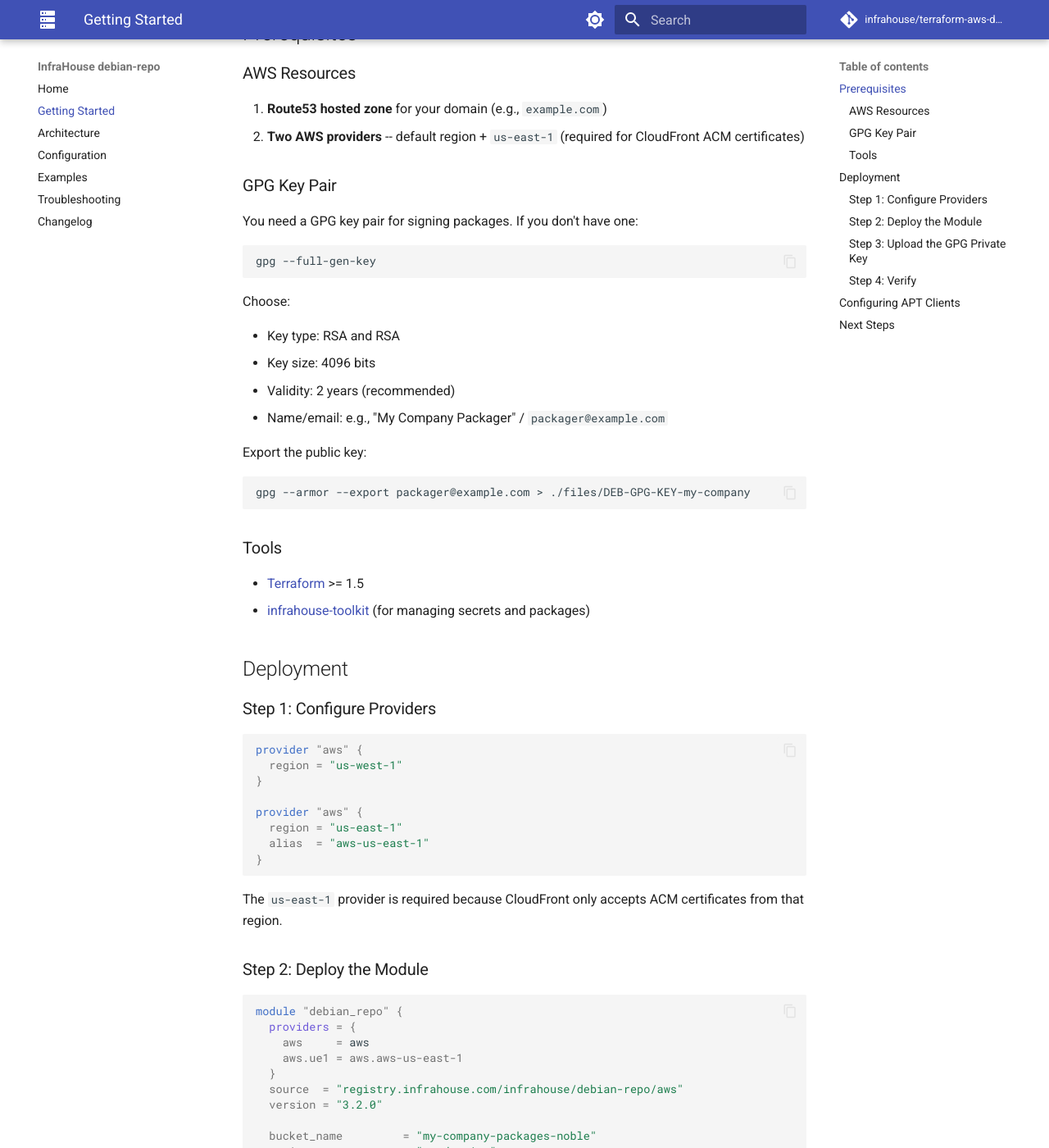
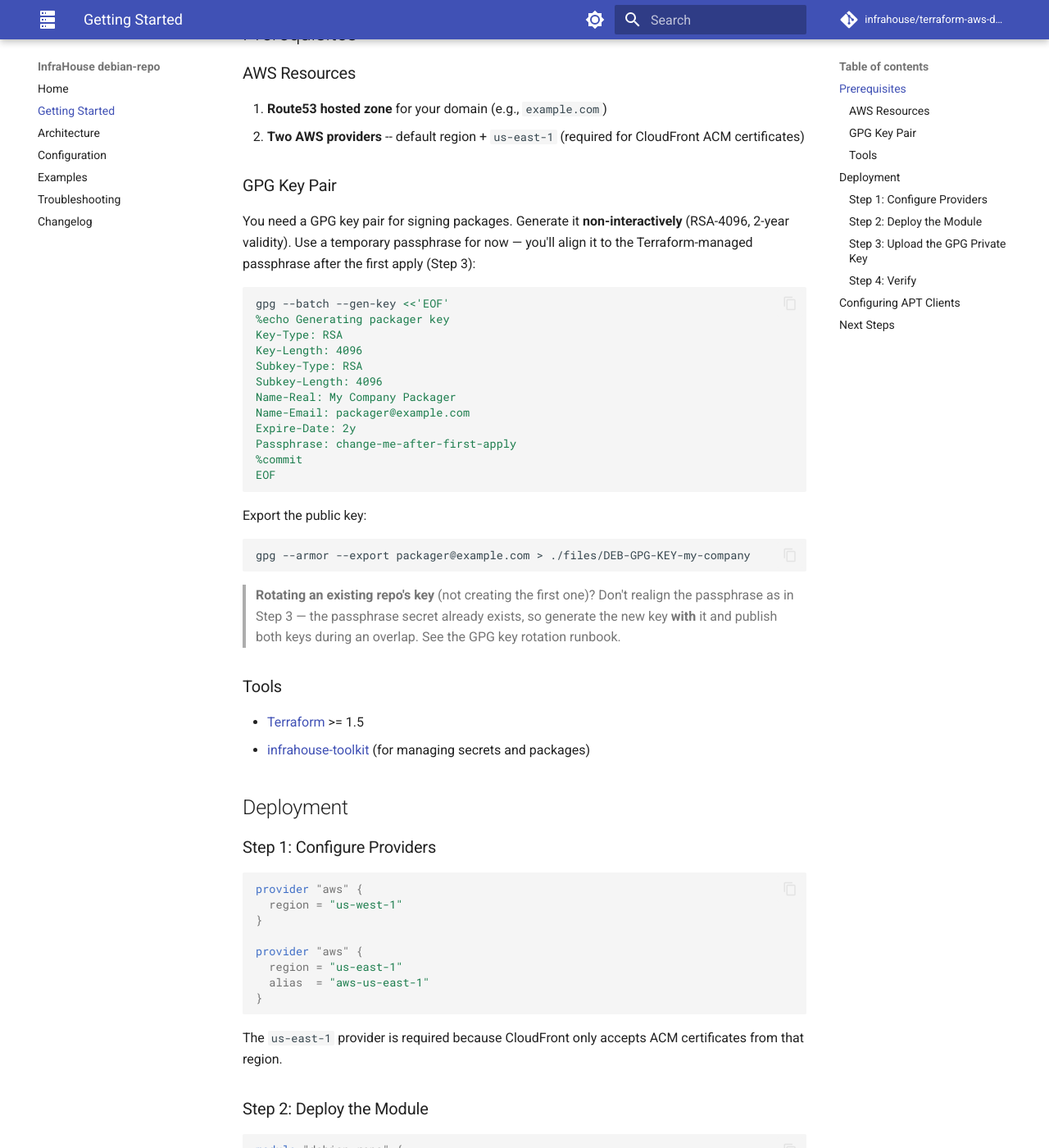
Before and after one commit to infrahouse/terraform-aws-debian-repo, an MkDocs documentation site: the page built from docs/getting-started.md, in a window 1280 px wide and 1400 px high, scrolled down 222 px. Shown: the whole window at 82% size. Built offline with MkDocs 1.6.1 and Material for MkDocs 9.7.7, drawn with Linux system fonts in a browser that asks for light colours; comment, search, counter and statistics services are not loaded; some of the changed text lies outside the part shown.

Commit message:
docs: sync examples to 4.0.0 (batch key-gen, replication_region, bumpversion)
Follow-ups to the gpg_public_keys change (4.0.0) that the docs/examples missed:

- getting-started: replace interactive `gpg --full-gen-key` with non-interactive
  `gpg --batch --gen-key` (RSA-4096, Expire-Date), matching how keys are actually
  generated; note the first-time passphrase realignment vs rotation.
- Add the now-required `replication_region` to every module example — 4.0.0 made
  it a required variable (no default), so the examples fail `plan` without it.
- Fix stale `version = "3.2.0"` pins -> 4.0.0 in docs/ and examples/basic (they
  were frozen because only README.md + locals.tf were registered in bumpversion).
- Register docs/getting-started.md, docs/index.md, docs/examples.md, and
  examples/basic/main.tf in .bumpversion.cfg so their version pins bump on release.

Co-Authored-By: Claude Opus 4.8 (1M context) <noreply@anthropic.com>

````diff
--- a/docs/getting-started.md
+++ b/docs/getting-started.md
@@ -11,24 +11,34 @@ This guide walks you through deploying your first Debian APT repository.
 
 ### GPG Key Pair
 
-You need a GPG key pair for signing packages. If you don't have one:
+You need a GPG key pair for signing packages. Generate it **non-interactively** (RSA-4096,
+2-year validity). Use a temporary passphrase for now — you'll align it to the Terraform-managed
+passphrase after the first apply (Step 3):
 
 ```bash
-gpg --full-gen-key
+gpg --batch --gen-key <<'EOF'
+%echo Generating packager key
+Key-Type: RSA
+Key-Length: 4096
+Subkey-Type: RSA
+Subkey-Length: 4096
+Name-Real: My Company Packager
+Name-Email: packager@example.com
+Expire-Date: 2y
+Passphrase: change-me-after-first-apply
+%commit
+EOF
 ```
-
-Choose:
-
-- Key type: RSA and RSA
-- Key size: 4096 bits
-- Validity: 2 years (recommended)
-- Name/email: e.g., "My Company Packager" / `packager@example.com`
 
 Export the public key:
 
 ```bash
 gpg --armor --export packager@example.com > ./files/DEB-GPG-KEY-my-company
 ```
+
+> **Rotating an existing repo's key** (not creating the first one)? Don't realign the passphrase
+> as in Step 3 — the passphrase secret already exists, so generate the new key **with** it and
+> publish both keys during an overlap. See the GPG key rotation runbook.
 
 ### Tools
 
@@ -62,12 +72,15 @@ module "debian_repo" {
     aws.ue1 = aws.aws-us-east-1
   }
   source  = "registry.infrahouse.com/infrahouse/debian-repo/aws"
-  version = "3.2.0"
+  version = "4.0.0"
 
   bucket_name         = "my-company-packages-noble"
   environment         = "production"
   repository_codename = "noble"
   domain_name         = "packages.example.com"
+  # Required: region for the S3 cross-region replication replica buckets.
+  # Must differ from the primary region (us-west-1 above).
+  replication_region  = "us-east-1"
   gpg_public_keys     = [
     file("./files/DEB-GPG-KEY-my-company")
   ]
````
Also changed, not shown: README.md (+1 -0 lines), docs/examples.md (+14 -7 lines), docs/index.md (+2 -1 lines), .bumpversion.cfg, 1 other file.
